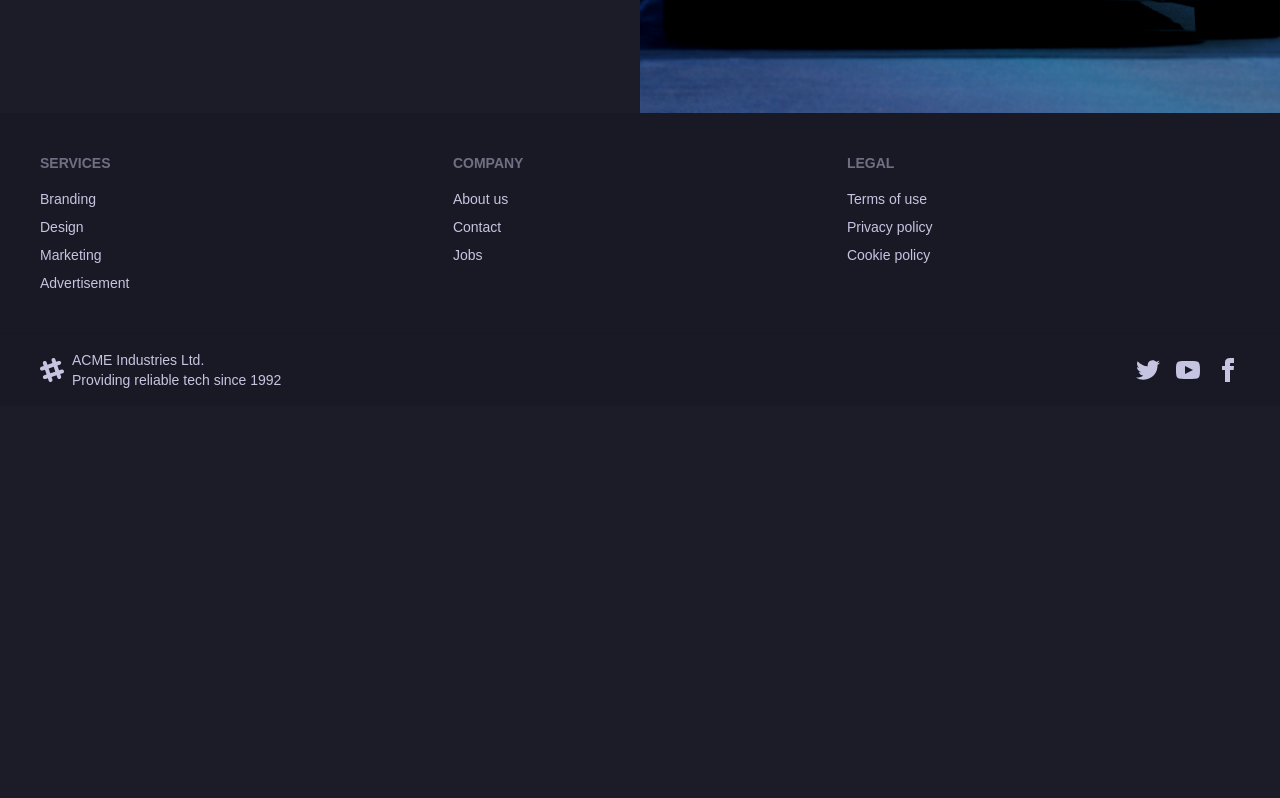
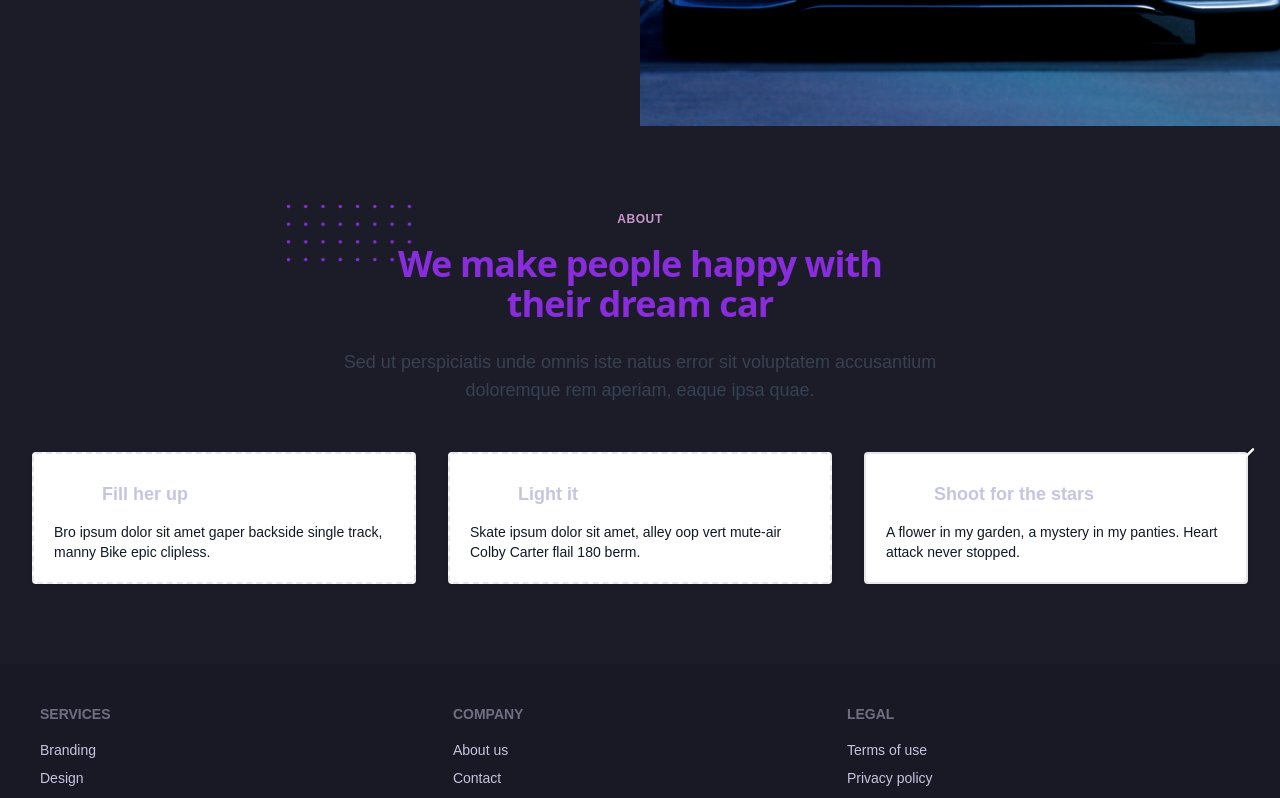
Before and after one commit to Ashikur540/AutoHunt-Resell-MarketPlace-Client-, a React (Create React App) app: page / in a window 1280 px wide. Shown: the part 600-1398 px from the top of the page. Before the commit the page ends 1006 px from the top, so only its background shows below. Built offline with nearby package versions, Linux system fonts and the light colour scheme; no server answers.

Commit message:
cars and categories loaded

```diff
--- a/package.json
+++ b/package.json
@@ -8,6 +8,7 @@
     "@testing-library/jest-dom": "^5.16.5",
     "@testing-library/react": "^13.4.0",
     "@testing-library/user-event": "^13.5.0",
+    "axios": "^1.2.0",
     "daisyui": "^2.42.0",
     "date-fns": "^2.29.3",
     "firebase": "^9.14.0",
--- /dev/null
+++ b/src/Components/About/About.jsx
@@ -0,0 +1,101 @@
+import React from 'react';
+
+export const About = () => {
+    return (
+        <div className="px-4 py-16 mx-auto sm:max-w-xl md:max-w-full lg:max-w-screen-xl md:px-24 lg:px-8 lg:py-20">
+            <div className="max-w-xl mb-10 md:mx-auto sm:text-center lg:max-w-2xl md:mb-12">
+                <div>
+                    <p className="inline-block px-3 py-px mb-4 text-xs font-semibold tracking-wider text-accent uppercase rounded-full bg-teal-accent-400">
+                        About
+                    </p>
+                </div>
+                <h2 className="max-w-lg mb-6 font-sans text-3xl font-bold leading-none tracking-tight text-primary sm:text-4xl md:mx-auto">
+                    <span className="relative inline-block">
+                        <svg
+                            viewBox="0 0 52 24"
+                            fill="currentColor"
+                            className="absolute top-0 left-0 z-0 hidden w-32 -mt-8 -ml-20 text-blue-gray-100 lg:w-32 lg:-ml-28 lg:-mt-10 sm:block"
+                        >
+                            <defs>
+                                <pattern
+                                    id="84d09fa9-a544-44bd-88b2-08fdf4cddd38"
+                                    x="0"
+                                    y="0"
+                                    width=".135"
+                                    height=".30"
+                                >
+                                    <circle cx="1" cy="1" r=".7" />
+                                </pattern>
+                            </defs>
+                            <rect
+                                fill="url(#84d09fa9-a544-44bd-88b2-08fdf4cddd38)"
+                                width="52"
+                                height="24"
+                            />
+                        </svg>
+                        <span className="relative">We</span>
+                    </span>{' '}
+                    make people happy with their dream car
+                </h2>
+                <p className="text-base text-gray-700 md:text-lg">
+                    Sed ut perspiciatis unde omnis iste natus error sit voluptatem
+                    accusantium doloremque rem aperiam, eaque ipsa quae.
+                </p>
+            </div>
+            <div className="grid gap-8 row-gap-5 md:row-gap-8 lg:grid-cols-3">
+                <div className="p-5 duration-300 transform bg-white border-2 border-dashed rounded shadow-sm border-deep-purple-accent-100 hover:-translate-y-2">
+                    <div className="flex items-center mb-2">
+                        <p className="flex items-center justify-center w-10 h-10 mr-2 text-lg font-bold text-white rounded-full bg-deep-purple-accent-400">
+                            1
+                        </p>
+                        <p className="text-lg font-bold leading-5">Fill her up</p>
+                    </div>
+                    <p className="text-sm text-gray-900">
+                        Bro ipsum dolor sit amet gaper backside single track, manny Bike
+                        epic clipless.
+                    </p>
+                </div>
+                <div className="p-5 duration-300 transform bg-white border-2 border-dashed rounded shadow-sm border-deep-purple-accent-200 hover:-translate-y-2">
+                    <div className="flex items-center mb-2">
+                        <p className="flex items-center justify-center w-10 h-10 mr-2 text-lg font-bold text-white rounded-full bg-deep-purple-accent-400">
+                            2
+                        </p>
+                        <p className="text-lg font-bold leading-5">Light it</p>
+                    </div>
+                    <p className="text-sm text-gray-900">
+                        Skate ipsum dolor sit amet, alley oop vert mute-air Colby Carter
+                        flail 180 berm.
+                    </p>
+                </div>
+                <div className="relative p-5 duration-300 transform bg-white border-2 rounded shadow-sm border-deep-purple-accent-700 hover:-translate-y-2">
+                    <div className="flex items-center mb-2">
+                        <p className="flex items-center justify-center w-10 h-10 mr-2 text-lg font-bold text-white rounded-full bg-deep-purple-accent-400">
+                            3
+                        </p>
+                        <p className="text-lg font-bold leading-5">Shoot for the stars</p>
+                    </div>
+                    <p className="text-sm text-gray-900">
+                        A flower in my garden, a mystery in my panties. Heart attack never
+                        stopped.
+                    </p>
+                    <p className="absolute top-0 right-0 flex items-center justify-center w-8 h-8 -mt-4 -mr-4 font-bold rounded-full bg-deep-purple-accent-400 sm:-mt-5 sm:-mr-5 sm:w-10 sm:h-10">
+                        <svg
+                            className="text-white w-7"
+                            stroke="currentColor"
+                            viewBox="0 0 24 24"
+                        >
+                            <polyline
+                                fill="none"
+                                strokeWidth="2"
+                                strokeLinecap="round"
+                                strokeLinejoin="round"
+                                strokeMiterlimit="10"
+                                points="6,12 10,16 18,8"
+                            />
+                        </svg>
+                    </p>
+                </div>
+            </div>
+        </div>
+    );
+};
--- a/src/Components/Navbar/Navbar.jsx
+++ b/src/Components/Navbar/Navbar.jsx
@@ -21,9 +21,9 @@ export const Navbar = () => {
         <li><Link to="/cars">Cars</Link></li>
 
         {
-            user?.email || <>
-                <li><button className="btn-primary ring"><Link to="/register">register</Link></button></li>
-                <li><button className="btn-neutral ring"><Link to="/login">Login</Link></button></li>
+            (user?.displayName && user?.email) || <>
+                <li><button className="btn btn-primary "><Link to="/register">register</Link></button></li>
+                <li><button className="btn btn-outline rounded-lg"><Link to="/login">Login</Link></button></li>
 
             </>
         }
@@ -42,7 +42,7 @@ export const Navbar = () => {
                             {menuItems}
                         </ul>
                     </div>
-                    <Link className="btn btn-ghost normal-case text-xl w-24 pl-8"><img src={logo} alt="logo" className="w-full" /></Link>
+                    <Link to='/' className=" text-xl w-24 pl-8"><img src={logo} alt="logo" className="w-full" /></Link>
                 </div>
                 <div className="navbar-center hidden lg:flex text-center md:pr-10">
                     <ul className="menu menu-horizontal p-0 space-x-4">
--- a/src/Pages/Cars/Cars Card/CarsCard.jsx
+++ b/src/Pages/Cars/Cars Card/CarsCard.jsx
@@ -27,10 +27,13 @@ const CarsCard = ({ car }) => {
                         <p className="text-slate-50">Resel Price:<span className="text-accent"> ${resellPrice}</span></p>
                         <p className="text-slate-50">Original:<span className="text-accent"> ${originalPrice}</span></p>
                     </div>
-                    <p>{description?.length > 100 ? description.slice(0, 120) + "...." : description}</p>
+                    <p>{description?.length > 100 ? description.slice(0, 90) + "...." : description}</p>
                     <div className="card-actions justify-end">
-                        <div className="badge badge-outline">Age: {usageTime} yrs</div>
+                        <div className="badge badge-outline">Usage: {usageTime}</div>
                         <div className="badge badge-outline">{location}</div>
+                    </div>
+                    <div className="card-actions justify-end mt-3">
+                        <button className="btn btn-primary">Buy Now</button>
                     </div>
                 </div>
             </div>
--- a/src/Pages/Cars/Left category/Category.jsx
+++ b/src/Pages/Cars/Left category/Category.jsx
@@ -1,20 +1,27 @@
-import React, { useEffect, useState } from 'react';
+import axios from 'axios';
+import React, { useState } from 'react';
 import { NavLink } from 'react-router-dom';
 
 const Category = () => {
 
     const [categories, setCategories] = useState([]);
 
-    useEffect(() => {
-        fetch('Category.json')
-            .then(res => res.json())
-            .then(data => setCategories(data))
-    })
+    // useEffect(() => {
+    //     fetch('Category.json')
+    //         .then(res => res.json())
+    //         .then(data => setCategories(data))
+    // })
+
+    axios.get(`${process.env.REACT_APP_Base_URL}/category`)
+        .then(response => {
+            // console.log(response);
+            setCategories(response.data)
+        });
     return (
         <section id="car-category">
             <div className="flex flex-col mt-10 text-left justify-center items-start bg-base-100 rounded-lg">
                 {
-                    categories.map(category => <div className="font-semibold py-3 pl-6 my-1 w-full bg-accent rounded-md hover:bg-primary hover:text-accent duration-150 "
+                    categories?.map(category => <div className="font-semibold py-3 pl-6 my-1 w-full bg-neutral rounded-md hover:bg-primary hover:text-accent duration-150 "
                     >
                         <NavLink to={`/cars/${category.category_name}`} key={category.id}>{category.category_name}</NavLink>
                     </div>)
--- a/src/Pages/Cars/Right cars/RightCars.jsx
+++ b/src/Pages/Cars/Right cars/RightCars.jsx
@@ -10,7 +10,7 @@ const RightCars = () => {
     // console.log(router);
     const { category_name } = router;
     const { data: availableCars = [], refetch, isLoading } = useQuery({
-        queryKey: ['category_name', "availableCars"],
+        queryKey: [category_name, "availableCars"],
         queryFn: () => fetch(`${process.env.REACT_APP_Base_URL}/cars?category_name=${category_name}`)
             .then(res => res.json())
     })
--- a/src/Pages/Home.jsx
+++ b/src/Pages/Home.jsx
@@ -1,10 +1,12 @@
 import React from 'react'
+import { About } from '../Components/About/About'
 import { Banner } from '../Components/Banner/Banner'
 
 const Home = () => {
     return (
         <div>
             <Banner />
+            <About></About>
         </div>
     )
 }
--- a/tailwind.config.js
+++ b/tailwind.config.js
@@ -8,7 +8,8 @@ module.exports = {
       {
         AutoHuntDark: {
 
-          "primary": "#4D2DCA",
+          // "primary": "#4D2DCA",
+          "primary": "#892CDC",
 
           "secondary": "#828DF8",
 
```
Also changed, not shown: 1 other file (tests, documents, lock files or other folders).
